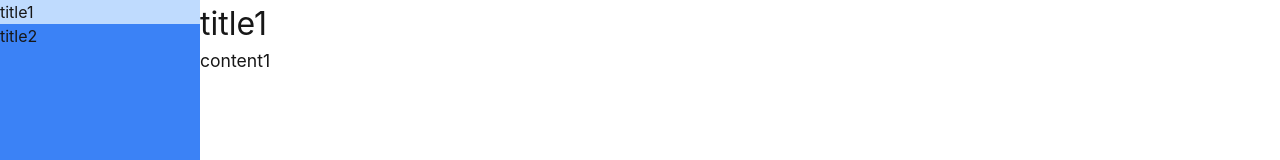
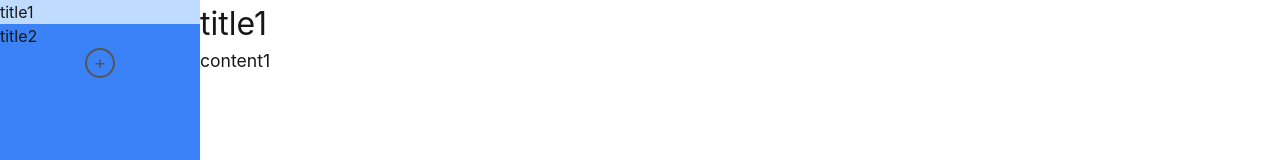
Before and after one commit to ohseungik/lecture, a Next.js app in the folder React_1/: page /memo in a window 1280 px wide. Shown: the top 160 px of the page. Built offline with nearby package versions, Linux system fonts and the light colour scheme.

Commit message:
강의 6 메모 추가 기능

```diff
--- a/React_1/src/app/components/Memo/SideBar/SideBar.tsx
+++ b/React_1/src/app/components/Memo/SideBar/SideBar.tsx
@@ -2,17 +2,20 @@ import React from 'react';
 import '@/app/components/Memo/SideBar/SideBar.css';
 import MemoList from '@/app/components/Memo/MemoList/MemoList';
 import { MemoPropsArray } from '@/app/types/memo';
+import SideBarFooter from '@/app/components/Memo/SideBar/SideBarFooter';
 
 interface SideBarProps {
     memos: MemoPropsArray;
     selectIndex: number;
     setSelectedMemo: (index: number) => void;
+    addMemo: (title: string, content: string) => void;
 }
 
-const SideBar: React.FC<SideBarProps> = ({ memos, selectIndex, setSelectedMemo }) => {
+const SideBar: React.FC<SideBarProps> = ({ memos, selectIndex, setSelectedMemo, addMemo }) => {
     return (
         <div className='SideBar'>
             <MemoList memos={memos} selectIndex={selectIndex} setSelectedMemo={setSelectedMemo}/>
+            <SideBarFooter addMemo={addMemo}/>
         </div>
     )
 }
--- /dev/null
+++ b/React_1/src/app/components/Memo/SideBar/SideBarFooter.css
@@ -0,0 +1,7 @@
+.sideBarFooter {
+    @apply text-center px-[10px] px-0;
+}
+
+.sideBarFooter .sideBarFooter__addButton {
+    @apply rounded-[100px] border-2 border-[#555] text-[#555] w-[30px] h-[30px] p-[10px] flex justify-center m-auto text-lg items-center cursor-pointer;
+}
--- /dev/null
+++ b/React_1/src/app/components/Memo/SideBar/SideBarFooter.tsx
@@ -0,0 +1,16 @@
+import React from 'react';
+import '@/app/components/Memo/SideBar/SideBarFooter.css';
+
+interface SideBarFooterProps {
+    addMemo: (title: string, content: string) => void;
+}
+
+const SideBarFooter = ({ addMemo } : SideBarFooterProps) => {
+    return (
+        <div className='sideBarFooter'>
+            <button className='sideBarFooter__addButton' onClick={() => addMemo("title", "")}>+</button>
+        </div>
+    )
+}
+
+export default SideBarFooter;
--- a/React_1/src/app/memo/page.tsx
+++ b/React_1/src/app/memo/page.tsx
@@ -31,9 +31,23 @@ const Memo = () => {
         setMemos(newMemos);
     }, [memos, selectedMemo])
 
+    const addMemoHandler = useCallback((title: string, content: string) => {
+        setMemos([
+            ...memos,
+            {
+                title: title,
+                content: content,
+                createdAt: new Date().getTime(),
+                updatedAt: new Date().getTime()
+            }
+        ]);
+
+        setSelectedMemo(memos.length);
+    }, [memos]);
+
     return (
         <div className='memo'>
-            <SideBar memos={memos} selectIndex={selectedMemo} setSelectedMemo={setSelectedMemo} />
+            <SideBar memos={memos} selectIndex={selectedMemo} setSelectedMemo={setSelectedMemo} addMemo={addMemoHandler} />
             <MemoContainer memo={memos[selectedMemo]} setMemo={memoHandler}/>
         </div>
     )
```
